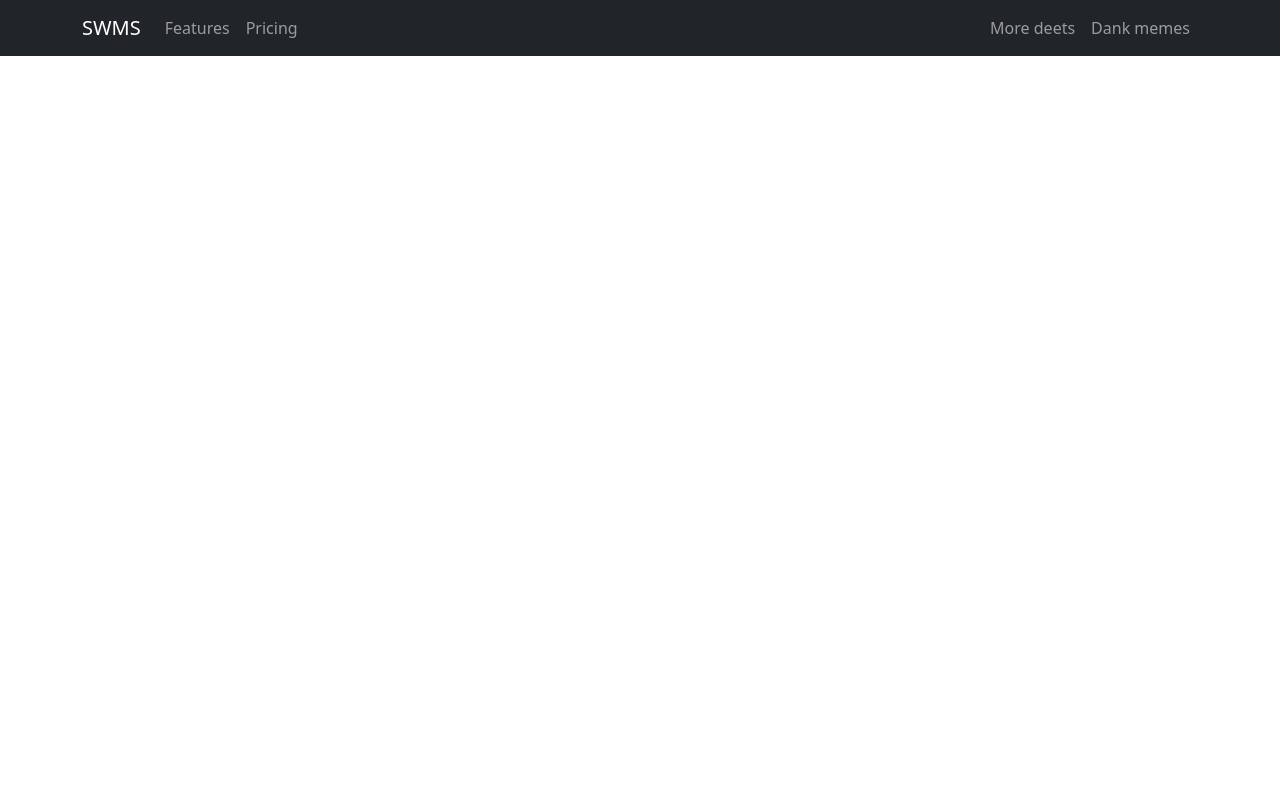
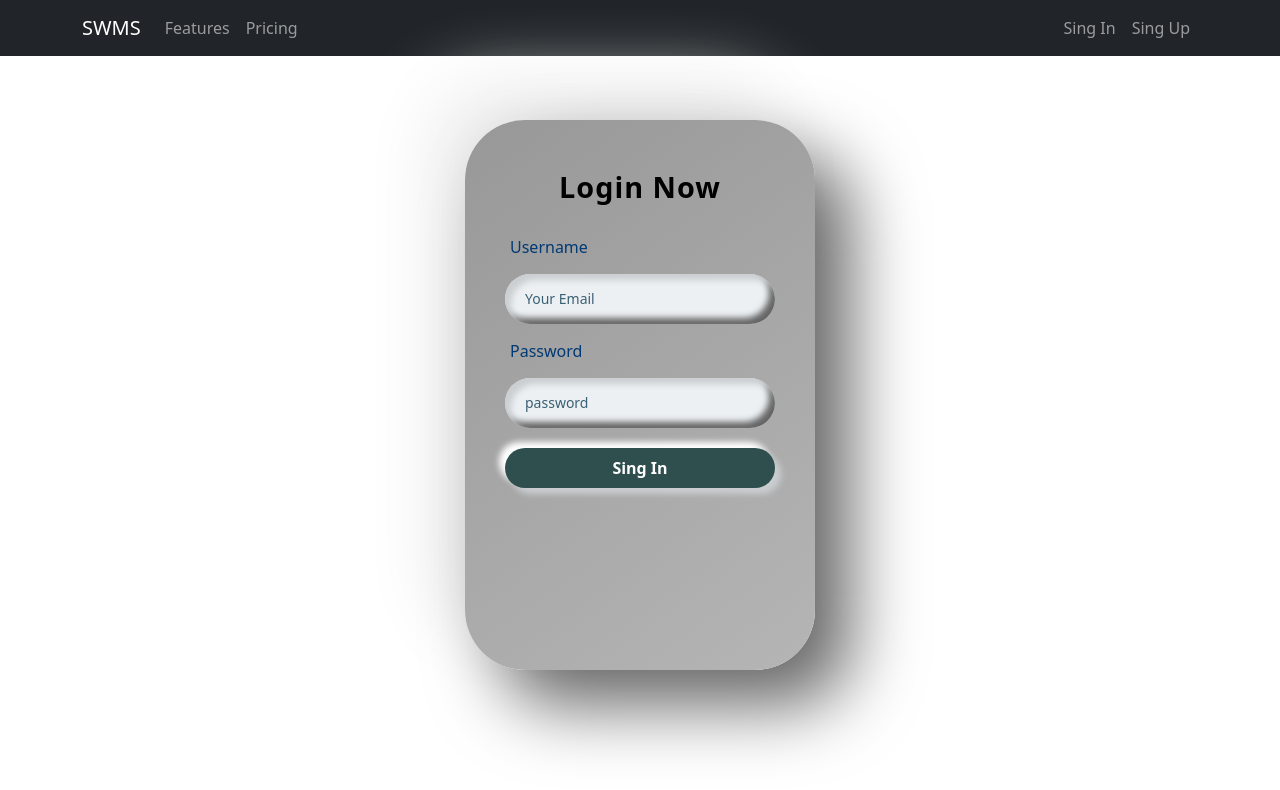
Before and after one commit to Shuvoghosh7/Warehouse-management, a React (Create React App) app: page /login in a window 1280 px wide. Shown: the top 790 px of the page. Built offline with nearby package versions, Linux system fonts and the light colour scheme.

Commit message:
create sing up & sing In page

```diff
--- a/src/App.js
+++ b/src/App.js
@@ -5,6 +5,8 @@
 import 'bootstrap/dist/css/bootstrap.min.css';
 import Home from './component/Home/Home/Home';
 import Inventory from './component/Inventory/Inventory';
+import Register from './component/Auth/Register/Register';
+import Login from './component/Auth/Login/Login';
 
 function App() {
   return (
@@ -13,6 +15,8 @@
       <Routes>
         <Route path='/' element={<Home/>}/>
         <Route path='/inventory/:inventoryId' element={<Inventory/>}/>
+        <Route path='/register' element={<Register/>}/>
+        <Route path='/login' element={<Login/>}/>
       </Routes>
     </div>
   );
--- /dev/null
+++ b/src/component/Auth/Login/Login.js
@@ -0,0 +1,18 @@
+import React from 'react';
+
+const Login = () => {
+    return (
+        <div className='login-container'>
+            <h1 className='login-title'>Login Now</h1>
+            <form className="login-form">
+                <label for="username">Username</label>
+                <input type="email" placeholder="Your Email" />
+                <label for="password">Password</label>
+                <input type="password" placeholder="password" />
+                <button>Sing In</button>
+            </form>
+        </div>
+    );
+};
+
+export default Login;
--- /dev/null
+++ b/src/component/Auth/Register/Register.css
@@ -0,0 +1,76 @@
+.login-container {
+    position: relative;
+    width: 350px;
+    margin: 4rem auto;
+    height: 550px;
+    padding: 40px;
+    box-sizing: border-box;
+    border-radius: 60px;
+    background: linear-gradient(145deg, #989898, #b5b5b5);
+    box-shadow: 35px 35px 70px #656565,
+        -35px -35px 70px #ededed;
+}
+
+
+.login-title {
+    text-align: center;
+    margin-top: 10px;
+    font-weight: 900;
+    font-size: 1.8rem;
+    color: black;
+    letter-spacing: 1px;
+}
+
+.login-form {
+    text-align: left;
+    margin-top: 30px;
+}
+
+.login-container label,
+.login-container input,
+.login-container button {
+    display: block;
+    width: 100%;
+    padding: 0;
+    border: none;
+    outline: none;
+    box-sizing: border-box;
+}
+
+.login-container label {
+    margin-bottom: 4px;
+    color: #003973;
+    margin: 15px 0 5px 5px;
+
+}
+
+.login-container input::placeholder {
+    color:#3a6073;
+}
+
+.login-container input {
+    background: #ecf0f3;
+    margin: 15px 0 0 0;
+    padding: 10px;
+    padding-left: 20px;
+    height: 50px;
+    font-size: 14px;
+    border-radius: 50px;
+    box-shadow: inset 6px 6px 6px #cbced1, inset -6px -6px 6px #656565;
+}
+
+.login-container button {
+    color: white;
+    margin-top: 20px;
+    background: #2F4F4F;
+    height: 40px;
+    border-radius: 20px;
+    cursor: pointer;
+    font-weight: 900;
+    box-shadow: 6px 6px 6px #cbced1, -6px -6px 6px white;
+    transition: 0.5s;
+}
+
+.login-container button:hover {
+    box-shadow: none;
+}
--- /dev/null
+++ b/src/component/Auth/Register/Register.js
@@ -0,0 +1,20 @@
+import React from 'react';
+import './Register.css'
+const Register = () => {
+    return (
+        <div className='login-container'>
+            <h1 className='login-title'>Register Now</h1>
+            <form className="login-form">
+            <label for="username">Username</label>
+            <input type="email" placeholder="Your Email"/>
+            <label for="password">Password</label>
+            <input type="password" placeholder="password"/>
+            <label for="password">confirm password</label>
+            <input type="password" placeholder="confirm password"/>
+            <button>Sing Up</button>
+            </form>
+        </div>
+    );
+};
+
+export default Register;
--- a/src/component/Share/Header/Header.js
+++ b/src/component/Share/Header/Header.js
@@ -18,9 +18,9 @@
 
                         </Nav>
                         <Nav>
-                            <Nav.Link href="#deets">More deets</Nav.Link>
-                            <Nav.Link eventKey={2} href="#memes">
-                                Dank memes
+                            <Nav.Link as={Link} to="login">Sing In</Nav.Link>
+                            <Nav.Link as={Link} eventKey={2} to="/register">
+                                Sing Up
                             </Nav.Link>
                         </Nav>
                     </Navbar.Collapse>
```
